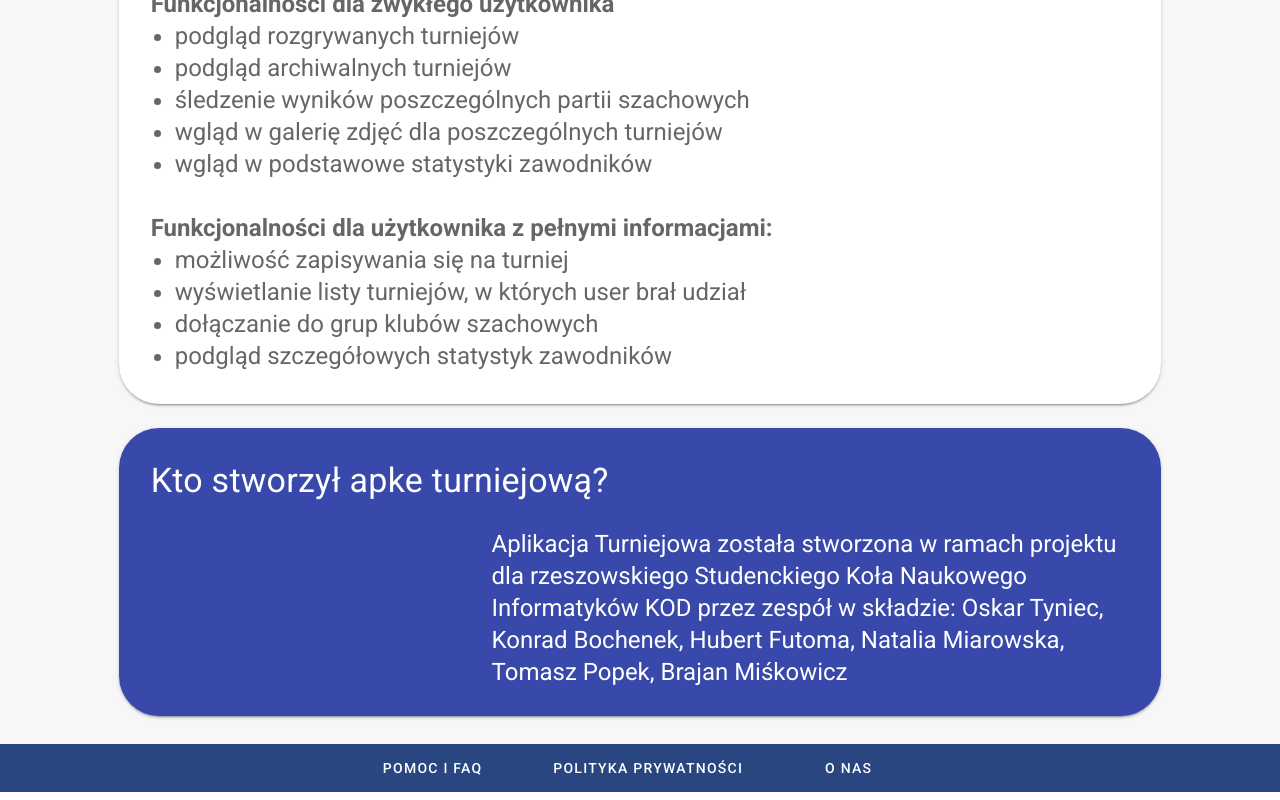
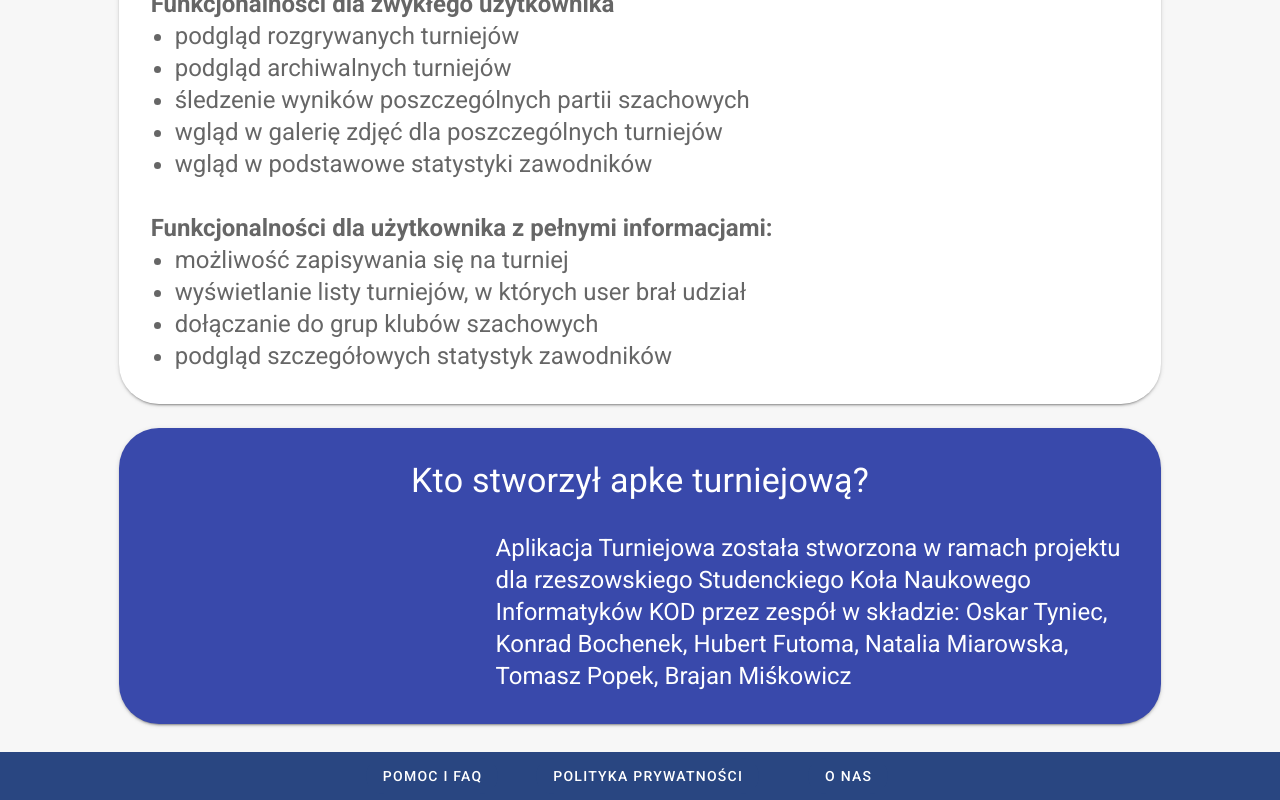
Before and after one commit to skni-kod/TournamentAppFrontend, a Vue app: page /index in a window 1280 px wide. Shown: the part 1904-2704 px from the top of the page. Built offline with nearby package versions, Linux system fonts and the light colour scheme.

Commit message:
Small improvements

```diff
--- a/src/components/BasicInfo.vue
+++ b/src/components/BasicInfo.vue
@@ -1,9 +1,9 @@
 <template>
   <section>
-    <v-row class="align-center justify-center pt-6" style="margin: 0px">
-      <v-col cols="12" :lg="10" class="mx-16">
+    <v-row class="justify-center pt-6" style="margin: 0px">
+      <v-col cols="12" :lg="10">
         <v-card class="pa-4 white">
-          <v-card-title :class="mobileTitle">
+          <v-card-title class="justify-center" :class="mobileTitle">
             Czym jest i jakie funkcje spełnia Aplikacja Turniejowa?
           </v-card-title>
           <v-card-text :class="mobileText">
@@ -39,21 +39,21 @@
           </v-card-text>
         </v-card>
       </v-col></v-row
-    ><v-row class="align-center justify-center pb-4" style="margin: 0px">
-      <v-col cols="12" :lg="10" class="mx-16">
+    ><v-row class="justify-center pb-4" style="margin: 0px">
+      <v-col cols="12" :lg="10">
         <v-card class="indigo darken-1 white--text pa-4">
-          <v-card-title :class="mobileTitle"
+          <v-card-title class="justify-center" :class="mobileTitle"
             >Kto stworzył apke turniejową?</v-card-title
           >
-          <v-row>
-            <v-col cols="4" class="pt-8" v-if="$vuetify.breakpoint.mdAndUp"
+          <v-row class="align-center justify-center">
+            <v-col cols="4" v-if="$vuetify.breakpoint.mdAndUp"
               ><v-img
                 src="../assets/index/logo_white.png"
                 contain
-                max-height="125px"
+                max-height="250px"
               ></v-img></v-col
             ><v-col cols="12" :lg="8"
-              ><v-card-text class="pa-3" :class="mobileText">
+              ><v-card-text :class="mobileText">
                 Aplikacja Turniejowa została stworzona w ramach projektu dla
                 rzeszowskiego Studenckiego Koła Naukowego Informatyków KOD przez
                 zespół w składzie: Oskar Tyniec, Konrad Bochenek, Hubert Futoma,
--- a/src/components/HomePage.vue
+++ b/src/components/HomePage.vue
@@ -21,7 +21,7 @@
       ]"
     >
       <v-col cols="12" class="d-flex justify-space-around">
-        <v-card>
+        <v-card class="pa-4">
           <v-img
             src="../assets/login-picture.png"
             height="80%"
```
